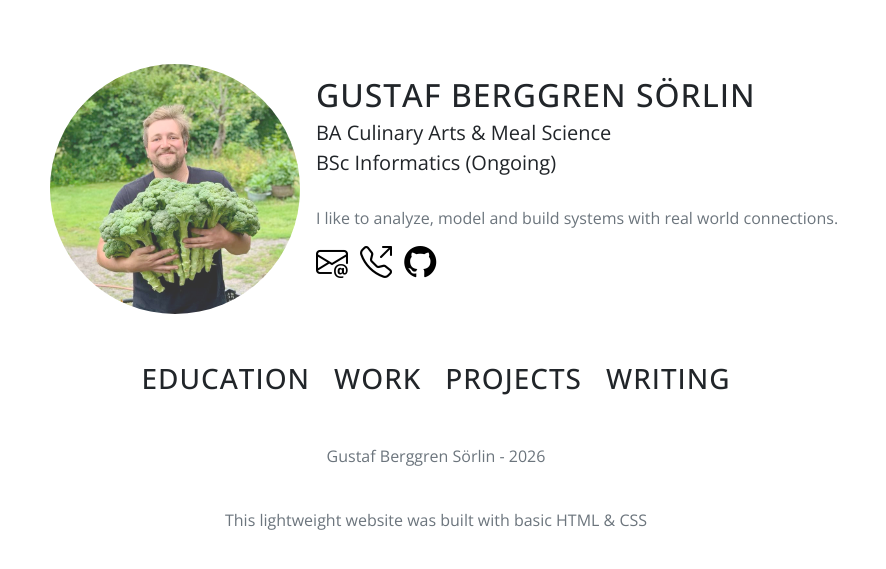
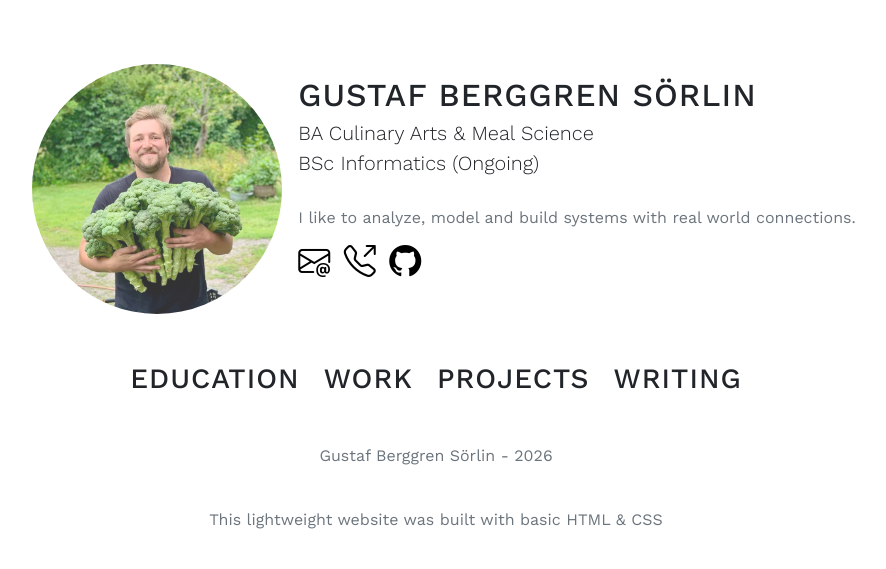
Before and after one commit to gbrggrn/gbrggrn.github.io, a Jekyll site: the page built from index.html, in a window 1280 px wide. Shown: the top 569 px of the page, without its empty margins (204-1090 px from the left). Built offline with Jekyll 4.4.1, drawn with Linux system fonts in a browser that asks for light colours.

Commit message:
Update style.css

```diff
--- a/assets/css/style.css
+++ b/assets/css/style.css
@@ -4,11 +4,11 @@ html {
 
 body {
   overflow-x: hidden;
-  font-family: 'Open Sans', work-sans;
+  font-family: 'Work Sans', sans-serif;
 }
 
 h1, h2, h3, .category-card h3 {
-  font-family: 'Open Sans', work-sans;
+  font-family: 'Work Sans', sans-serif;
   text-transform: uppercase;
   letter-spacing: 1px;
 }
```
